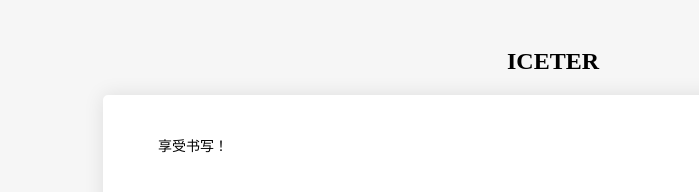
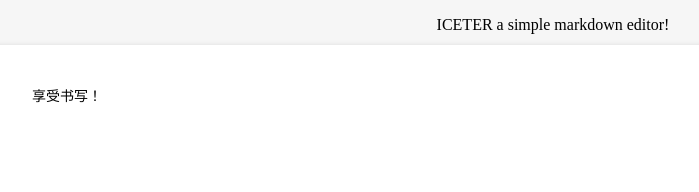
Before and after one commit to GGICE/iceter, a website built with webpack: page index.html in a window 1280 px wide. Shown: the whole page, without its empty margins (87-786 px from the left). Built offline with Linux system fonts and the light colour scheme.

Commit message:
Add adjust code.

```diff
--- a/index.html
+++ b/index.html
@@ -2,28 +2,37 @@
 <html>
   <head>
     <meta charset="utf-8" />
+    <meta name="viewport" content="user-scalable=no, initial-scale=1, maximum-scale=1, minimum-scale=1, width=device-width, height=device-height"/>
     <title>iceter debug</title>
     <style>
       body {
+        position: absolute;
+        display: flex;
+        justify-content: center;
+        width: 100%;
+        height: 100%;
+        padding: 0;
+        margin: 0;
+        box-sizing: border-box;
         background-color: #F6F6F6;
-        padding: 20px;
       }
       #app {
+        position: absolute;
         box-sizing: border-box;
-        width: 900px;
-        height: 800px;
+        width: 90%;
+        height: calc(100% - 90px);
         padding: 30px;
-        margin: 0 auto;
-        border-radius: 5px;
-        box-shadow: 0px 0px 20px 0 rgba(0,0,0,.1);
+        margin-top: 45px;
+        box-shadow: 0px 0px 5px 0 rgba(0,0,0,.1);
         background-color: #FFF;
       }
     </style>
     <link rel="stylesheet" href="dist/styles.css"></link>
   </head>
   <body>
-    <h2 style="text-align: center;">ICETER</h2>
-    <!-- <p style="text-align: center;">A simple MD editor!</p> -->
+    <div>
+      <p>ICETER a simple markdown editor!</p>
+    </div>
     <div id='app'>
     </div>
     <script type="text/javascript" src="dist/Iceter.js"></script>
--- a/src/Iceter.js
+++ b/src/Iceter.js
@@ -1,7 +1,7 @@
 import './styles/main.sass'
-import Heading from './Heading'
-import Hr from './Hr'
-import Selection from './Selection'
+import Heading from './blocks/Heading'
+import Hr from './blocks/Hr'
+import Selection from './selection/Selection'
 
 class Iceter {
   constructor(options) {
--- /dev/null
+++ b/src/blocks/Block.js
@@ -0,0 +1,16 @@
+/**
+*  基础block
+**/
+class Block {
+  constructor(options) {
+    this.selection = options.selection
+    this.el = options.el
+    this.render()
+  }
+
+  render() {
+    //Do nothing
+  }
+}
+
+export default Block
--- a/src/Heading.js
+++ b/src/blocks/Heading.js
@@ -2,12 +2,11 @@
 * 识别 # 开头的 1-5级标题
 * 如: ### 这是标题三
 **/
+import Block from './Block'
 
-class Heading {
+class Heading extends Block {
   constructor(options) {
-    this.selection = options.selection
-    this.el = options.el
-    this.render()
+    super(options)
   }
 
   render() {
--- a/src/Hr.js
+++ b/src/blocks/Hr.js
@@ -1,9 +1,9 @@
 /**
 * 识别 ***
 **/
-import Heading from './Heading'
+import Block from './Block'
 
-class Hr extends Heading {
+class Hr extends Block {
   constructor(options) {
     super(options)
   }
```
Also changed, not shown: dist/Iceter.js, src/selection/Selection.js (renamed from src/Selection.js), 1 other file.
